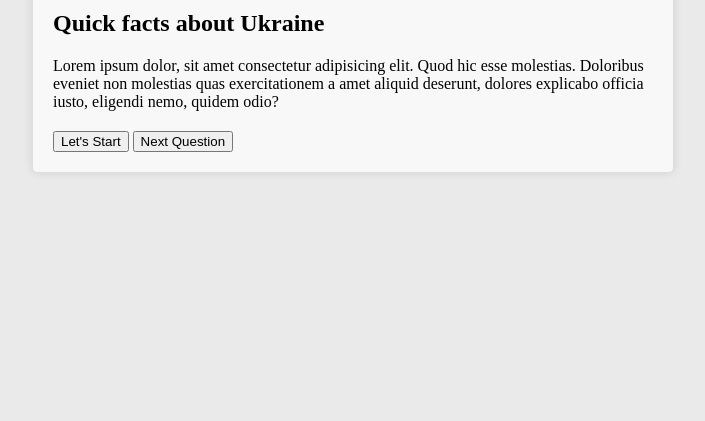
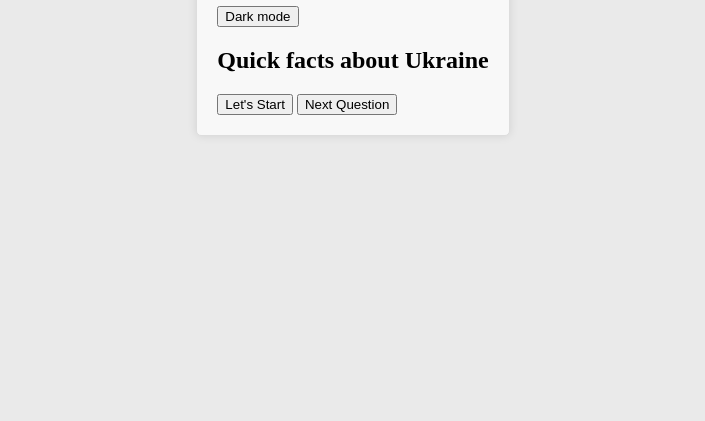
Before and after one commit to JeniaPetrenko/Quiz_exam, a plain HTML site: page index.html in a window 1280 px wide. Shown: the part 379-800 px from the top of the page, without its empty margins (287-992 px from the left). Drawn offline with Linux system fonts and the light colour scheme.

Commit message:
changes html mistakes

```diff
--- a/index.html
+++ b/index.html
@@ -12,13 +12,8 @@
       <h1>Quiz</h1>
       <button id="darkMode">Dark mode</button>
 
-      <h2>Quick facts about Ukraine</h2>
-      <p>
-        Lorem ipsum dolor, sit amet consectetur adipisicing elit. Quod hic esse
-        molestias. Doloribus eveniet non molestias quas exercitationem a amet
-        aliquid deserunt, dolores explicabo officia iusto, eligendi nemo, quidem
-        odio?
-      </p>
+      <h2 id="onlyStartPage">Quick facts about Ukraine</h2>
+
       <div id="question-container"></div>
       <form id="quiz-form">
         <!-- Button to start the Quiz -->
--- a/main.js
+++ b/main.js
@@ -135,7 +135,7 @@ const startButton = document.getElementById("startBtn");
 const nextButton = document.getElementById("showBtn");
 const questionContainer = document.getElementById("question-container");
 const resultContainer = document.getElementById("result");
-
+const onlyStartPage = document.getElementById("onlyStartPage");
 // Функція для виведення питання
 function showQuestion() {
   const currentQuestion = quizQuestions[currentQuestionIndex];
```
